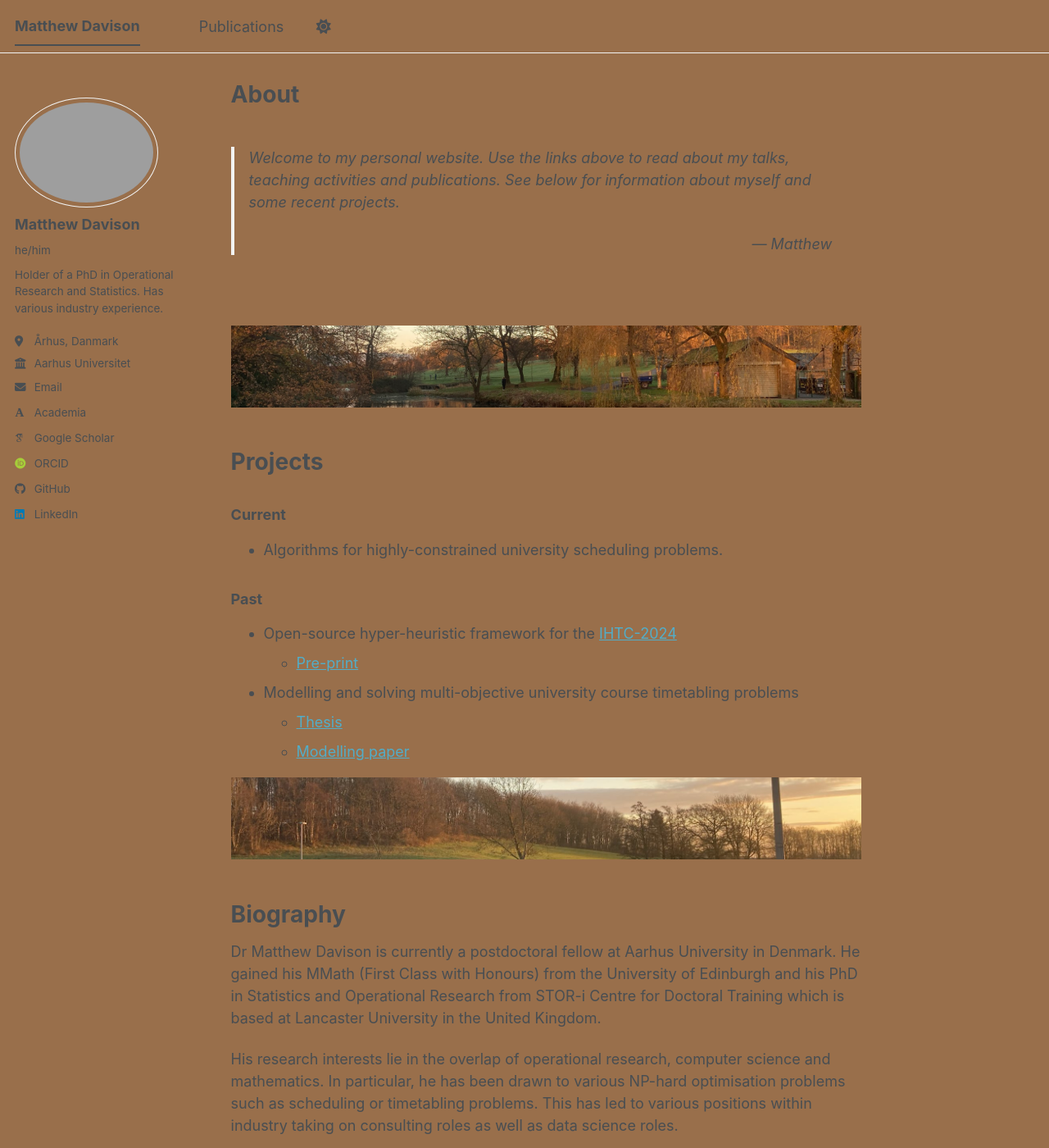
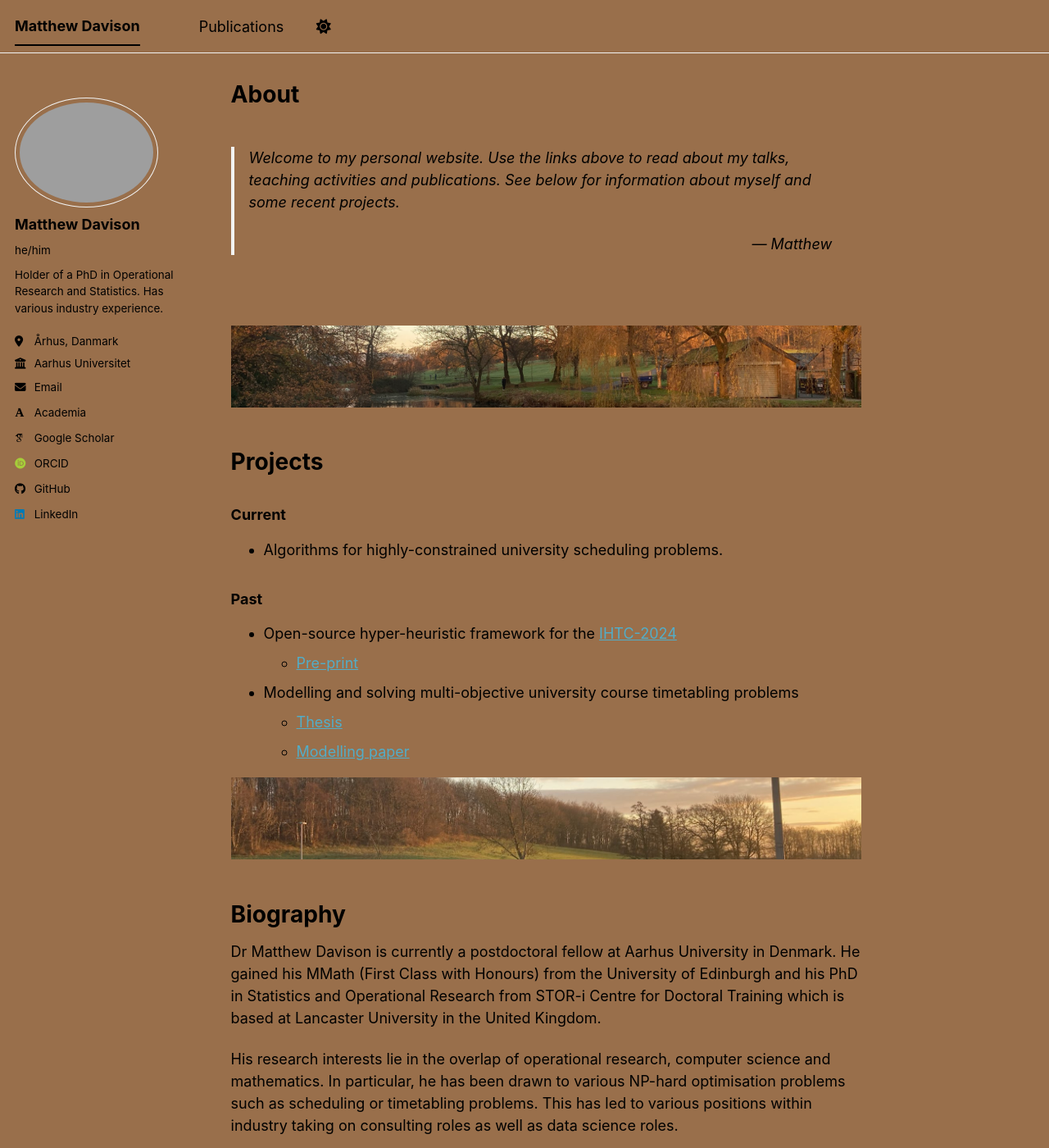
Before and after one commit to Mattmandav/mattmandav.github.io, a Jekyll site: the page built from _pages/about.md, in a window 1280 px wide and 1400 px high. Shown: the whole window at 82% size. Built offline with Jekyll 4.4.1, drawn with Linux system fonts in a browser that asks for light colours; some web fonts are replaced; a script bundle is joined from its source files by our own code; library files that are not in the unit come from our copies.

```diff
--- a/_sass/theme/_default_light.scss
+++ b/_sass/theme/_default_light.scss
@@ -6,6 +6,7 @@
 $gray                       : #7a8288;
 $dark-gray                  : mix(#000, $gray, 40%);
 $darker-gray                : mix(#000, $gray, 60%);
+$basically-black            : mix(#000, $gray, 90%);
 $light-gray                 : mix(#fff, $gray, 50%);
 $lighter-gray               : mix(#fff, $gray, 90%);
 
@@ -15,6 +16,7 @@
 $notice-color               : #7a8288;
 $success-color              : #62c462;
 $warning-color              : #f89406;
+$text                       : #000000;
 
 /* Other basic settings for the template */
 $border-radius              : 4px;
@@ -34,14 +36,14 @@
     --global-border-color               : #{$lighter-gray};
     --global-dark-border-color          : #bdc1c4;
     --global-code-background-color      : #fafafa;
-    --global-code-text-color            : #{$darker-gray};
+    --global-code-text-color            : #{$basically-black};
     --global-fig-caption-color          : mix(#fff,  #{$dark-gray}, 25%);
     --global-link-color                 : #52adc8;
     --global-link-color-hover           : mix(#000, #2f7f93, 25%);
     --global-link-color-visited         : mix(#fff, #2f7f93, 25%);
-    --global-masthead-link-color        : #{$dark-gray};
+    --global-masthead-link-color        : #{$text};
     --global-masthead-link-color-hover  : mix(#000, #{$gray}, 25%);
-    --global-text-color                 : #{$dark-gray};
-    --global-text-color-light           : #{$dark-gray};
-    --global-thead-color                : #{$dark-gray};
+    --global-text-color                 : #{$text};
+    --global-text-color-light           : #{$basically-black};
+    --global-thead-color                : #{$basically-black};
 }
```
